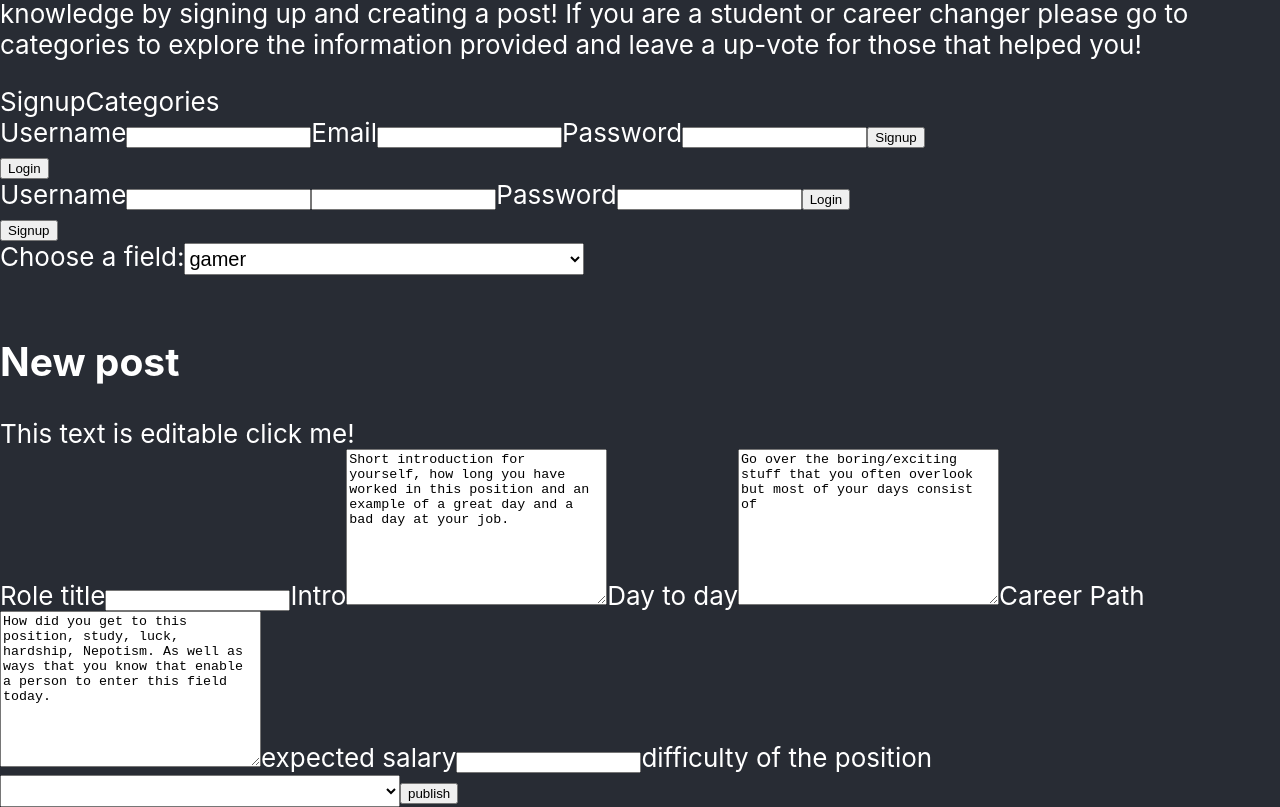
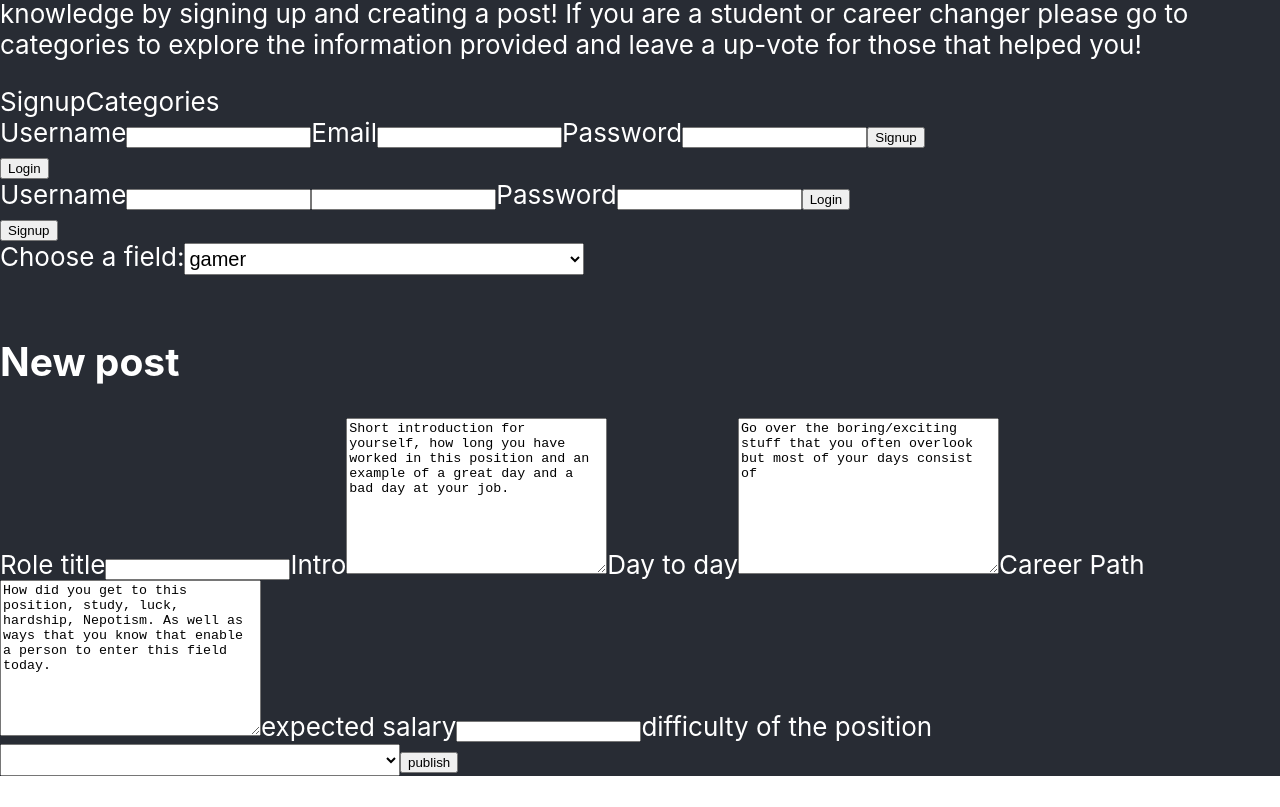
Before and after one commit to jacobknighj12/whatJob, a React (Create React App) app in the folder what-job-react/: page / in a window 1280 px wide. Shown: the part 608-1415 px from the top of the page. After the commit the page ends 1384 px from the top, so only its background shows below. Built offline with nearby package versions, Linux system fonts and the light colour scheme.

Commit message:
removing slate

```diff
--- a/what-job-react/src/components/NewPostPage.js
+++ b/what-job-react/src/components/NewPostPage.js
@@ -1,30 +1,13 @@
 // Import React dependencies.
-import React, { useState } from 'react'
-// Import the Slate editor factory.
-import { createEditor } from 'slate'
-// Import the Slate components and React plugin.
-import { Slate, Editable, withReact } from 'slate-react'
+import React from 'react'
+
 export function NewPostPage() {
-    const [editor] = useState(() => withReact(createEditor()))
-    // Add the initial value when setting up our state.
-    const [value, setValue] = useState([
-        {
-            type: 'paragraph',
-            children: [{ text: 'This text is editable click me!' }],
-        },
-    ])
+
     return (
         <div>
             <h2>New post</h2>
             <form>
-                <Slate
-                    editor={editor}
-                    value={value}
-                    onChange={newValue => setValue(newValue)}
-                >
 
-                    <Editable />
-                </Slate>
                 <label>Role title</label>
                 <input></input>
                 <label>Intro</label>
```
